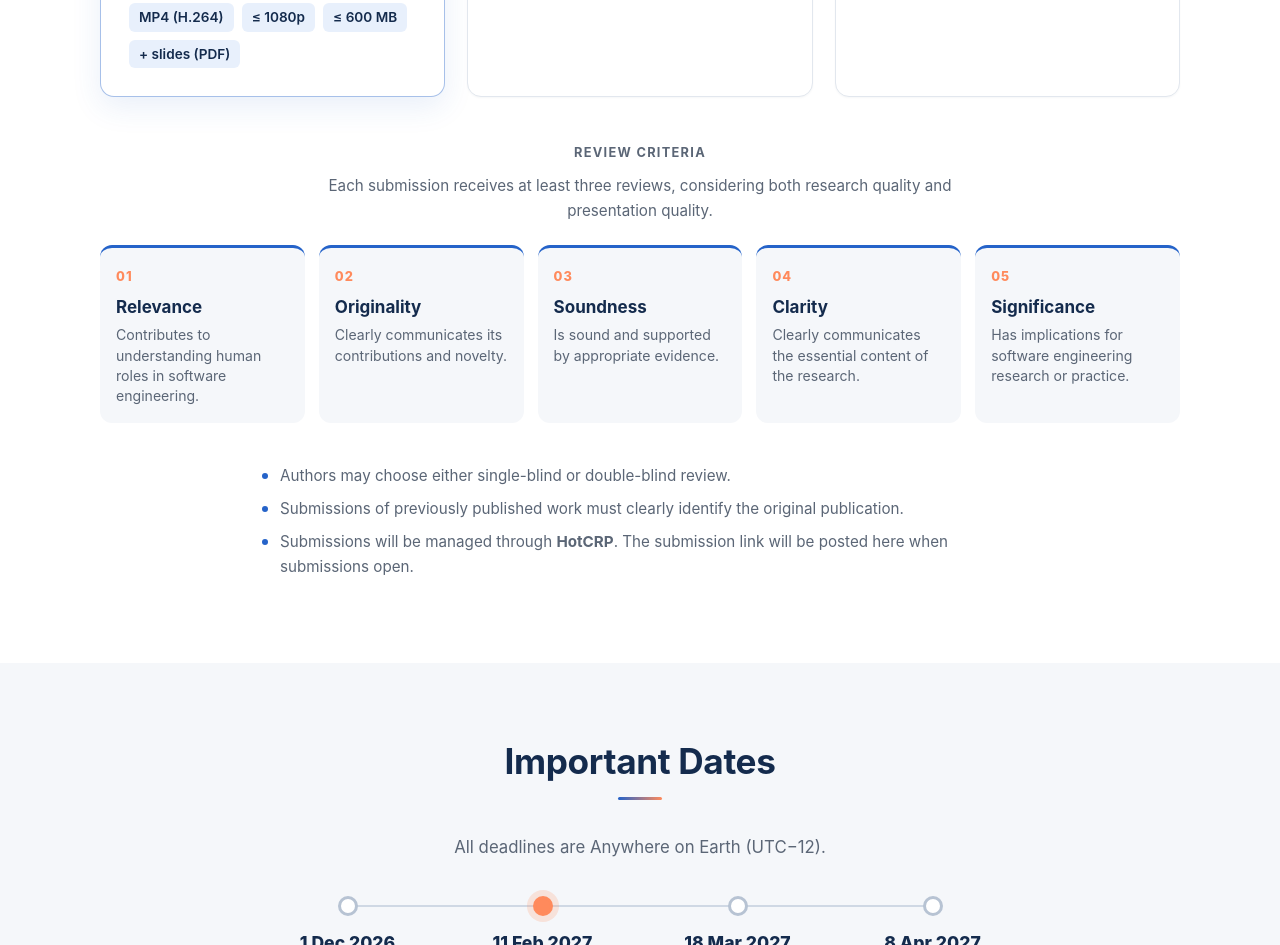
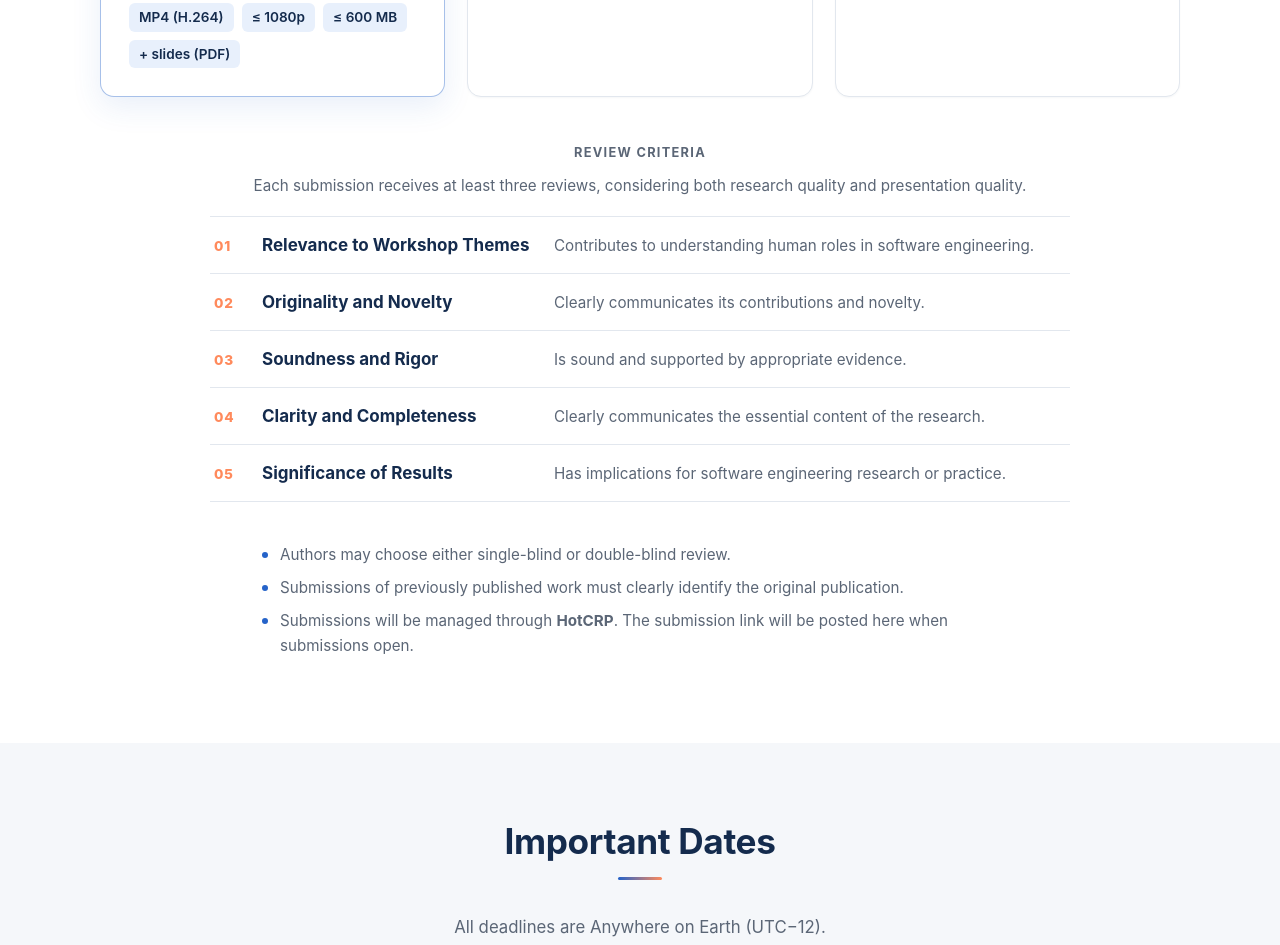
Before and after one commit to Nexus-SE-Workshop/Nexus-SE-Workshop.github.io, a plain HTML site: page dist/index.html in a window 1280 px wide. Shown: the part 2553-3498 px from the top of the page. Drawn offline with Linux system fonts and the light colour scheme.

Commit message:
Show review criteria as a list with full titles
Co-Authored-By: Claude Opus 5.5 <noreply@anthropic.com>

```diff
--- a/dist/index.html
+++ b/dist/index.html
@@ -106,11 +106,11 @@
           <h3 class="center">Review criteria</h3>
           <p class="criteria-intro">Each submission receives at least three reviews, considering both research quality and presentation quality.</p>
           <ol>
-            <li><strong>Relevance</strong><span>Contributes to understanding human roles in software engineering.</span></li>
-            <li><strong>Originality</strong><span>Clearly communicates its contributions and novelty.</span></li>
-            <li><strong>Soundness</strong><span>Is sound and supported by appropriate evidence.</span></li>
-            <li><strong>Clarity</strong><span>Clearly communicates the essential content of the research.</span></li>
-            <li><strong>Significance</strong><span>Has implications for software engineering research or practice.</span></li>
+            <li><strong>Relevance to Workshop Themes</strong><span>Contributes to understanding human roles in software engineering.</span></li>
+            <li><strong>Originality and Novelty</strong><span>Clearly communicates its contributions and novelty.</span></li>
+            <li><strong>Soundness and Rigor</strong><span>Is sound and supported by appropriate evidence.</span></li>
+            <li><strong>Clarity and Completeness</strong><span>Clearly communicates the essential content of the research.</span></li>
+            <li><strong>Significance of Results</strong><span>Has implications for software engineering research or practice.</span></li>
           </ol>
         </div>
         <ul class="fine-print">
--- a/dist/styles.css
+++ b/dist/styles.css
@@ -94,13 +94,13 @@ p { margin: 0 0 14px; }
 .topic-list li { position: relative; padding: 14px 16px 14px 40px; border-radius: 12px; background: #fff; border: 1px solid var(--line); color: var(--ink); font-size: .95rem; line-height: 1.5; }
 .topic-list li::before { content: ""; position: absolute; left: 17px; top: 1.3em; width: 8px; height: 8px; border-radius: 2px; background: linear-gradient(135deg, var(--blue), var(--coral)); }
 .topic-list li:last-child:nth-child(odd) { grid-column: 1 / -1; }
-.criteria { margin-top: 48px; }
-.criteria-intro { max-width: 640px; margin: -6px auto 22px; text-align: center; color: var(--muted); font-size: .95rem; }
-.criteria ol { display: grid; grid-template-columns: repeat(5, 1fr); gap: 14px; margin: 0; padding: 0; list-style: none; counter-reset: crit; }
-.criteria li { position: relative; padding: 18px 16px 16px; border-radius: 12px; background: var(--tint); border-top: 3px solid var(--blue); counter-increment: crit; }
-.criteria li::before { content: counter(crit, decimal-leading-zero); display: block; margin-bottom: 6px; color: var(--coral); font-size: .8rem; font-weight: 800; letter-spacing: .08em; }
-.criteria strong { display: block; margin-bottom: 4px; color: var(--navy); }
-.criteria span { display: block; color: var(--muted); font-size: .88rem; line-height: 1.45; }
+.criteria { max-width: 860px; margin: 48px auto 0; }
+.criteria-intro { margin: -6px auto 18px; text-align: center; color: var(--muted); font-size: .95rem; }
+.criteria ol { margin: 0; padding: 0; list-style: none; counter-reset: crit; border-top: 1px solid var(--line); }
+.criteria li { display: grid; grid-template-columns: 36px 280px 1fr; align-items: baseline; gap: 12px; padding: 14px 4px; border-bottom: 1px solid var(--line); counter-increment: crit; }
+.criteria li::before { content: counter(crit, decimal-leading-zero); color: var(--coral); font-size: .85rem; font-weight: 800; letter-spacing: .06em; }
+.criteria strong { color: var(--navy); white-space: nowrap; }
+.criteria span { color: var(--muted); font-size: .95rem; line-height: 1.5; }
 .fine-print { max-width: 760px; margin: 40px auto 0; padding: 0; list-style: none; color: var(--muted); font-size: .95rem; }
 .fine-print li { position: relative; margin: 8px 0; padding-left: 20px; }
 .fine-print li::before { content: ""; position: absolute; left: 2px; top: .65em; width: 6px; height: 6px; border-radius: 50%; background: var(--blue); }
@@ -147,7 +147,6 @@ p { margin: 0 0 14px; }
 
 @media (max-width: 900px) {
   .grid.three { grid-template-columns: 1fr 1fr; }
-  .criteria ol { grid-template-columns: repeat(3, 1fr); }
   .person { flex-basis: calc((100% - 32px) / 3); }
 }
 
@@ -168,7 +167,9 @@ p { margin: 0 0 14px; }
   .section { padding: 56px 0; }
   .title-band { padding: 40px 0 44px; }
   .grid.three, .grid.two, .topic-list { grid-template-columns: 1fr; }
-  .criteria ol { grid-template-columns: 1fr 1fr; }
+  .criteria li { grid-template-columns: 30px 1fr; row-gap: 2px; }
+  .criteria span { grid-column: 2; }
+  .criteria strong { white-space: normal; }
   .person { flex-basis: calc((100% - 16px) / 2); }
   .card, .feature { padding: 22px; }
   .timeline { grid-template-columns: 1fr; gap: 22px; padding-left: 4px; }
--- a/styles.css
+++ b/styles.css
@@ -94,13 +94,13 @@ p { margin: 0 0 14px; }
 .topic-list li { position: relative; padding: 14px 16px 14px 40px; border-radius: 12px; background: #fff; border: 1px solid var(--line); color: var(--ink); font-size: .95rem; line-height: 1.5; }
 .topic-list li::before { content: ""; position: absolute; left: 17px; top: 1.3em; width: 8px; height: 8px; border-radius: 2px; background: linear-gradient(135deg, var(--blue), var(--coral)); }
 .topic-list li:last-child:nth-child(odd) { grid-column: 1 / -1; }
-.criteria { margin-top: 48px; }
-.criteria-intro { max-width: 640px; margin: -6px auto 22px; text-align: center; color: var(--muted); font-size: .95rem; }
-.criteria ol { display: grid; grid-template-columns: repeat(5, 1fr); gap: 14px; margin: 0; padding: 0; list-style: none; counter-reset: crit; }
-.criteria li { position: relative; padding: 18px 16px 16px; border-radius: 12px; background: var(--tint); border-top: 3px solid var(--blue); counter-increment: crit; }
-.criteria li::before { content: counter(crit, decimal-leading-zero); display: block; margin-bottom: 6px; color: var(--coral); font-size: .8rem; font-weight: 800; letter-spacing: .08em; }
-.criteria strong { display: block; margin-bottom: 4px; color: var(--navy); }
-.criteria span { display: block; color: var(--muted); font-size: .88rem; line-height: 1.45; }
+.criteria { max-width: 860px; margin: 48px auto 0; }
+.criteria-intro { margin: -6px auto 18px; text-align: center; color: var(--muted); font-size: .95rem; }
+.criteria ol { margin: 0; padding: 0; list-style: none; counter-reset: crit; border-top: 1px solid var(--line); }
+.criteria li { display: grid; grid-template-columns: 36px 280px 1fr; align-items: baseline; gap: 12px; padding: 14px 4px; border-bottom: 1px solid var(--line); counter-increment: crit; }
+.criteria li::before { content: counter(crit, decimal-leading-zero); color: var(--coral); font-size: .85rem; font-weight: 800; letter-spacing: .06em; }
+.criteria strong { color: var(--navy); white-space: nowrap; }
+.criteria span { color: var(--muted); font-size: .95rem; line-height: 1.5; }
 .fine-print { max-width: 760px; margin: 40px auto 0; padding: 0; list-style: none; color: var(--muted); font-size: .95rem; }
 .fine-print li { position: relative; margin: 8px 0; padding-left: 20px; }
 .fine-print li::before { content: ""; position: absolute; left: 2px; top: .65em; width: 6px; height: 6px; border-radius: 50%; background: var(--blue); }
@@ -147,7 +147,6 @@ p { margin: 0 0 14px; }
 
 @media (max-width: 900px) {
   .grid.three { grid-template-columns: 1fr 1fr; }
-  .criteria ol { grid-template-columns: repeat(3, 1fr); }
   .person { flex-basis: calc((100% - 32px) / 3); }
 }
 
@@ -168,7 +167,9 @@ p { margin: 0 0 14px; }
   .section { padding: 56px 0; }
   .title-band { padding: 40px 0 44px; }
   .grid.three, .grid.two, .topic-list { grid-template-columns: 1fr; }
-  .criteria ol { grid-template-columns: 1fr 1fr; }
+  .criteria li { grid-template-columns: 30px 1fr; row-gap: 2px; }
+  .criteria span { grid-column: 2; }
+  .criteria strong { white-space: normal; }
   .person { flex-basis: calc((100% - 16px) / 2); }
   .card, .feature { padding: 22px; }
   .timeline { grid-template-columns: 1fr; gap: 22px; padding-left: 4px; }
```
Also changed, not shown: index.html (+5 -5 lines).
